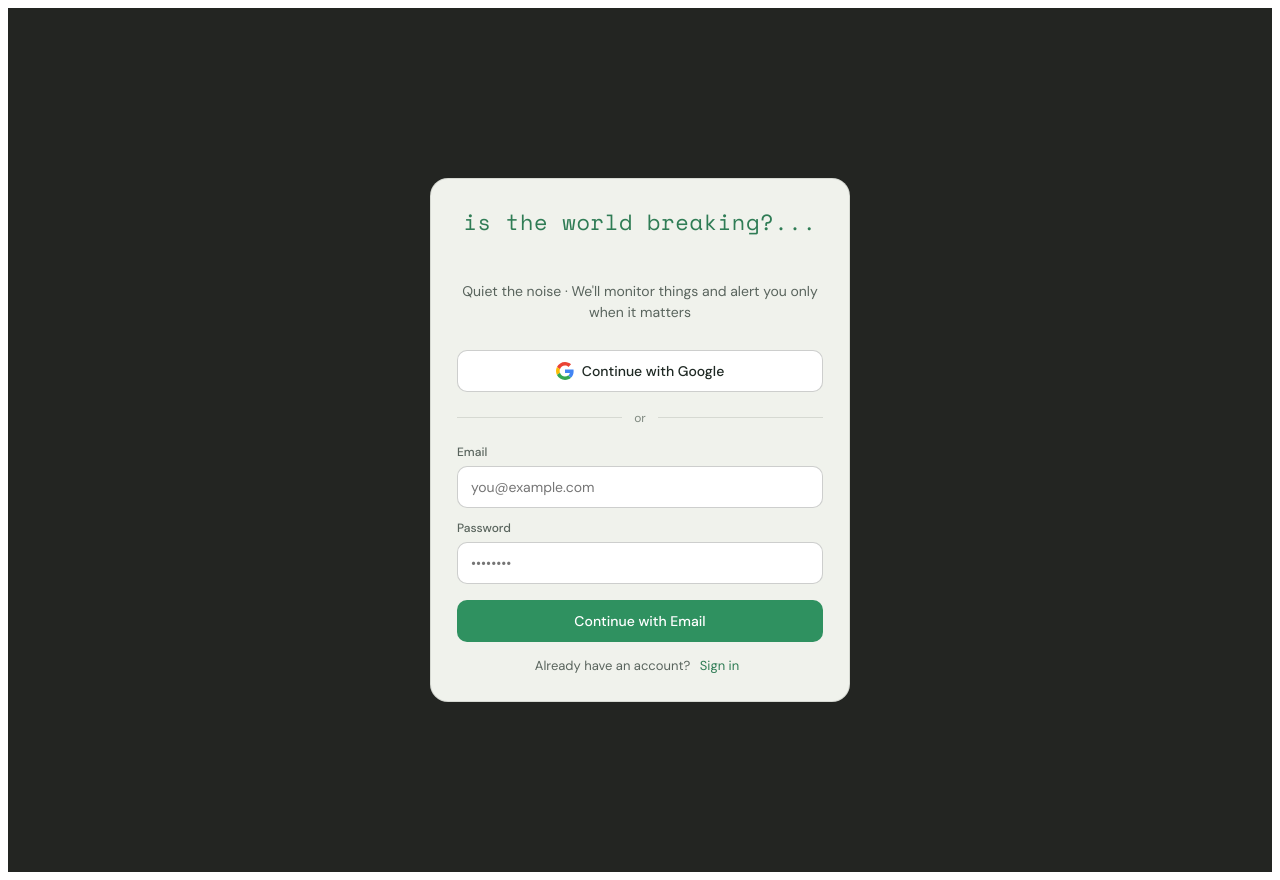
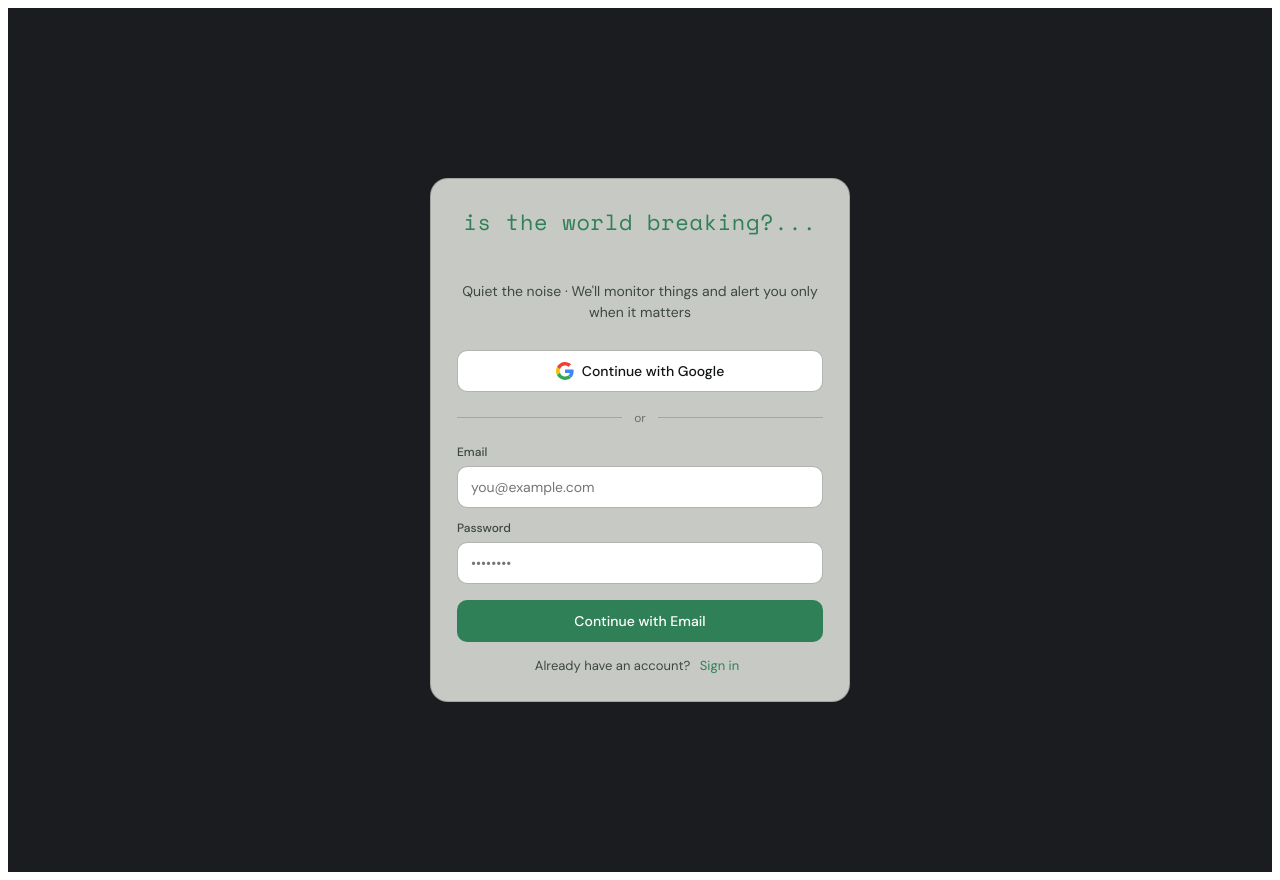
Before and after one commit to tmzhmysrnv-web/Macro-monitor, a Next.js app: page /welcome in a window 1280 px wide. Built offline with nearby package versions, Linux system fonts and the light colour scheme; no server answers.

Commit message:
fix(app): unify graphite dashboard theme

```diff
--- a/components/app/AppTheme.tsx
+++ b/components/app/AppTheme.tsx
@@ -1,5 +1,5 @@
 // components/app/AppTheme.tsx
-// The calm, light visual language for the SIGNED-IN app (dashboard, onboarding,
+// The calm graphite visual language for the SIGNED-IN app (dashboard, onboarding,
 // settings…). Everything is scoped under `.app` so it never touches the public
 // graphite site's global `:root`. Drops in the shared fonts + base components
 // (buttons, cards, inputs, toggles, badges, interest pick-cards).
@@ -10,16 +10,17 @@ export default function AppTheme() {
     <>
       <style>{`
         .app {
-          --c-bg: #232522; --c-surface: #F0F2EC; --c-soft: #E3EADF; --c-soft-line: #CCD7C8;
-          --c-border: rgba(28,35,30,.12); --c-border-strong: rgba(28,35,30,.22);
-          --c-text: #1F2924; --c-text-soft: #59645D; --c-muted: #7E887F;
-          --c-green: #2F9160; --c-green-deep: #2F7C55; --c-green-bg: #DCEBDD;
-          --c-ok: #2F9160; --c-warn: #B8731B; --c-warn-bg: #F4EAD8; --c-bad: #C84F49; --c-bad-bg: #F3DEDB;
-          --c-shell-bg: #1B1C1F; --c-shell-border: rgba(255,255,255,.09);
-          --c-shell-text: #F2F2EF; --c-shell-text-soft: #C8CBC5; --c-shell-muted: #969A93;
-          --c-shell-green: #8AB84A; --c-shell-amber: #D88B2F;
+          --c-bg: #1B1C1F; --c-surface: #C7CAC4; --c-soft: #C7CAC4; --c-soft-line: rgba(17,22,18,.2);
+          --c-border: rgba(17,22,18,.2); --c-border-strong: rgba(17,22,18,.32);
+          --c-text: #111613; --c-text-soft: #3D4741; --c-muted: #68716B;
+          --c-page-text: #ECECEA; --c-page-text-soft: #B8BAB6; --c-page-muted: #8F948D;
+          --c-green: #6FAE7D; --c-green-deep: #2F8057; --c-green-bg: #D8DED4;
+          --c-ok: #2F8057; --c-warn: #B87422; --c-warn-bg: #E7D8C0; --c-bad: #CA4F48; --c-bad-bg: #E6C8C5;
+          --c-shell-bg: #18191C; --c-shell-border: rgba(255,255,255,.08);
+          --c-shell-text: #ECECEA; --c-shell-text-soft: #B8BAB6; --c-shell-muted: #8F948D;
+          --c-shell-green: #6FAE7D; --c-shell-active-bg: #CFD3CB; --c-shell-active-text: #172018;
           --c-sans: var(--font-dm-sans), 'DM Sans', system-ui, sans-serif; --c-mono: var(--font-dm-mono), 'DM Mono', monospace;
-          background: var(--c-bg); color: var(--c-text); font-family: var(--c-sans);
+          background: var(--c-bg); color: var(--c-page-text); font-family: var(--c-sans);
           min-height: 100vh; -webkit-font-smoothing: antialiased;
         }
         .app * { box-sizing: border-box; }
@@ -29,9 +30,9 @@ export default function AppTheme() {
         /* Site identity — mirrors the public site's .site-name (Space Mono, lowercase,
            blinking terminal cursor), tinted for the graphite shell. No logo glyph. */
         .app .brand { font-family: var(--font-space-mono), 'Space Mono', var(--c-mono); font-size: 14px; font-weight: 400;
-          letter-spacing: 0.04em; color: var(--c-shell-green); line-height: 1.3; }
+          letter-spacing: 0.04em; color: var(--c-shell-green); line-height: 1.3; opacity: .78; }
         .app .brand-cursor { display: inline-block; width: 0.5em; height: 0.95em; margin-left: 3px;
-          vertical-align: -0.1em; background: var(--c-shell-green); animation: brandblink 1.2s steps(1, end) infinite; }
+          vertical-align: -0.1em; background: var(--c-shell-green); opacity: .85; animation: brandblink 1.2s steps(1, end) infinite; }
         @keyframes brandblink { 0%, 50% { opacity: 1; } 50.01%, 100% { opacity: 0; } }
 
         /* ── buttons ── */
@@ -39,7 +40,7 @@ export default function AppTheme() {
           border-radius: 10px; padding: 11px 18px; border: 1px solid transparent; display: inline-flex;
           align-items: center; justify-content: center; gap: 8px; transition: background .15s, border-color .15s, opacity .15s; }
         .app .btn:disabled { opacity: .6; cursor: default; }
-        .app .btn-primary { background: var(--c-green); color: #fff; }
+        .app .btn-primary { background: var(--c-green-deep); color: #fff; }
         .app .btn-primary:hover:not(:disabled) { background: var(--c-green-deep); }
         .app .btn-ghost { background: var(--c-surface); border-color: var(--c-border-strong); color: var(--c-text); }
         .app .btn-ghost:hover:not(:disabled) { border-color: var(--c-muted); }
@@ -56,7 +57,7 @@ export default function AppTheme() {
         .app .label { font-size: 12px; font-weight: 500; color: var(--c-text-soft); margin-bottom: 6px; display: block; }
 
         /* ── cards ── */
-        .app .calm-card { background: var(--c-surface); border: 1px solid var(--c-border); border-radius: 16px; padding: 22px; }
+        .app .calm-card { background: var(--c-surface); border: 1px solid var(--c-border); border-radius: 16px; padding: 22px; color: var(--c-text); }
         .app .calm-card.soft { background: var(--c-soft); border-color: var(--c-soft-line); }
 
         /* ── badges ── */
@@ -81,7 +82,7 @@ export default function AppTheme() {
 
         /* ── interest pick-card (onboarding / watchlist) ── */
         .app .pickgrid { display: grid; grid-template-columns: repeat(auto-fill, minmax(170px, 1fr)); gap: 12px; }
-        .app .pickcard { text-align: left; background: var(--c-surface); border: 1.5px solid var(--c-border); border-radius: 14px; padding: 16px; cursor: pointer; transition: border-color .15s, background .15s; }
+        .app .pickcard { text-align: left; background: var(--c-surface); border: 1.5px solid var(--c-border); border-radius: 14px; padding: 16px; cursor: pointer; transition: border-color .15s, background .15s; color: var(--c-text); }
         .app .pickcard:hover { border-color: var(--c-border-strong); }
         .app .pickcard.sel { border-color: var(--c-green); background: var(--c-green-bg); }
         .app .pickcard .pc-icon { color: var(--c-green-deep); margin-bottom: 10px; }
@@ -90,7 +91,7 @@ export default function AppTheme() {
 
         /* ── auth screen layout ── */
         .app.auth-screen { display: flex; align-items: center; justify-content: center; padding: 32px 20px; }
-        .app .auth-box { width: 100%; max-width: 420px; background: var(--c-surface); border: 1px solid var(--c-border); border-radius: 18px; padding: 26px; }
+        .app .auth-box { width: 100%; max-width: 420px; background: var(--c-surface); border: 1px solid var(--c-border); border-radius: 18px; padding: 26px; color: var(--c-text); }
         .app .auth-brand { display: flex; align-items: center; gap: 9px; justify-content: center; color: var(--c-green-deep); margin-bottom: 26px; }
         .app .auth-brand span { font-size: 15px; font-weight: 600; }
         .app .auth-h1 { font-size: 28px; font-weight: 600; text-align: center; letter-spacing: -0.01em; }
@@ -102,6 +103,13 @@ export default function AppTheme() {
         .app .auth-err { font-size: 13px; color: var(--c-bad); margin-top: 12px; text-align: center; }
         .app .auth-note { font-size: 13px; color: var(--c-text-soft); margin-top: 14px; text-align: center; line-height: 1.5; }
         .app .auth-switch { background: none; border: none; color: var(--c-green-deep); cursor: pointer; font-size: 13px; font-family: var(--c-sans); }
+        .app .p-title { color: var(--c-page-text); }
+        .app .p-sub { color: var(--c-page-text-soft); }
+        .app .p-saved { color: var(--c-shell-green); }
+        .app .main > .sec-title, .app .main > div > .sec-title { color: var(--c-page-text); }
+        .app .sp-h1, .app .sp-h2 { color: var(--c-page-text); }
+        .app .sp-p, .app .sp-back { color: var(--c-page-text-soft); }
+        .app .sp-brand { color: var(--c-shell-green); }
       `}</style>
     </>
   )
--- a/components/app/InterestCard.tsx
+++ b/components/app/InterestCard.tsx
@@ -74,9 +74,9 @@ export default function InterestCard({
       <style>{`
         .ic { display: block; width: 100%; text-align: left; cursor: pointer; background: var(--c-surface);
           border: 1px solid var(--c-border); border-radius: 16px; padding: 18px; transition: border-color .15s, box-shadow .15s; font-family: var(--c-sans); }
-        .ic:hover { border-color: var(--c-border-strong); box-shadow: 0 4px 16px rgba(20,40,30,.05); }
+        .ic:hover { border-color: var(--c-border-strong); box-shadow: 0 4px 16px rgba(0,0,0,.12); }
         .ic-head { display: flex; align-items: center; gap: 12px; margin-bottom: 14px; }
-        .ic-icon { width: 40px; height: 40px; border-radius: 11px; background: var(--c-soft); color: var(--c-green-deep);
+        .ic-icon { width: 40px; height: 40px; border-radius: 11px; background: rgba(17,22,18,.08); color: var(--c-green-deep);
           display: flex; align-items: center; justify-content: center; flex-shrink: 0; }
         .ic-titles { min-width: 0; }
         .ic-title { font-size: 16px; font-weight: 600; color: var(--c-text); }
@@ -86,7 +86,7 @@ export default function InterestCard({
         .ic-row b { color: var(--c-text); font-weight: 500; font-family: var(--c-mono); font-size: 13px; }
         .ic-spark { margin: 14px 0 4px; }
         .ic-insight { margin-top: 12px; font-size: 12.5px; line-height: 1.5; color: var(--c-text-soft);
-          background: var(--c-soft); border-radius: 10px; padding: 11px 13px; }
+          background: rgba(17,22,18,.07); border-radius: 10px; padding: 11px 13px; }
         .ic-insight.warn { background: var(--c-warn-bg); }
         .ic-insight.alert { background: var(--c-bad-bg); }
         .ic-insight b { color: var(--c-text); font-weight: 600; }
```
Also changed, not shown: components/app/AppShell.tsx (+14 -15 lines), pages/dashboard.tsx (+6 -4 lines).
